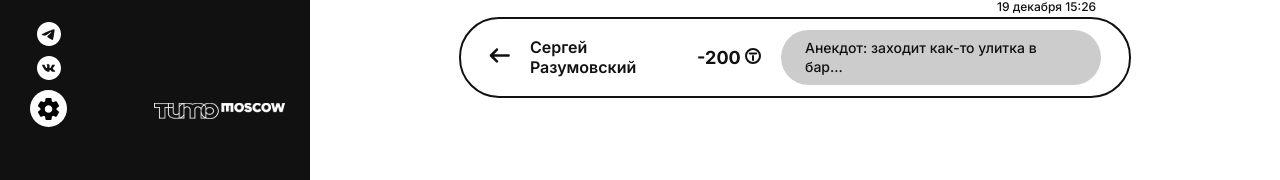
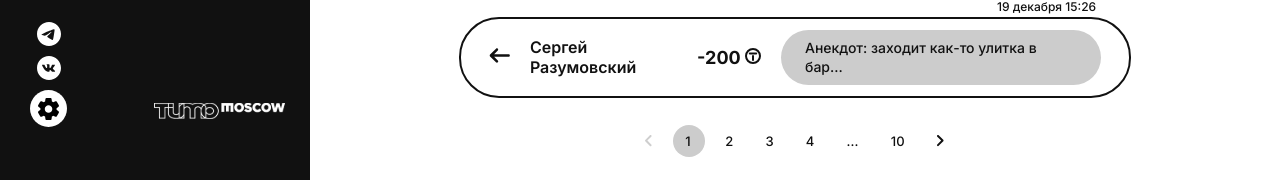
Before and after one commit to Kudryashova-Nastya/Gamification_frontend, a React (Create React App) app: page /student in a window 1280 px wide. Shown: the part 646-826 px from the top of the page. Before the commit the page ends 800 px from the top, so only its background shows below. Built offline with nearby package versions, Linux system fonts and the light colour scheme.

Commit message:
pagination maket

```diff
--- /dev/null
+++ b/src/components/Pagination/Pagination.jsx
@@ -0,0 +1,85 @@
+import React, {useState, useEffect} from 'react';
+import {observer} from "mobx-react";
+import "./pagination.css"
+import LEFT from "../../images/icons/arrow-left.svg"
+import RIGHT from "../../images/icons/arrow-right.svg"
+
+const Pagination = observer(({pages = 10, setCurrentPage}) => {
+
+	//Set number of pages
+	const numberOfPages = []
+	for (let i = 1; i <= pages; i++) {
+		numberOfPages.push(i)
+	}
+
+	// Current active button number
+	const [currentButton, setCurrentButton] = useState(1)
+
+	// Array of buttons what we see on the page
+	const [arrOfCurrButtons, setArrOfCurrButtons] = useState([])
+
+	useEffect(() => {
+		let tempNumberOfPages = [...arrOfCurrButtons]
+
+		let dotsInitial = '...'
+		let dotsLeft = '... '
+		let dotsRight = ' ...'
+
+		if (numberOfPages.length < 6) {
+			tempNumberOfPages = numberOfPages
+		} else if (currentButton >= 1 && currentButton <= 3) {
+			tempNumberOfPages = [1, 2, 3, 4, dotsInitial, numberOfPages.length]
+		} else if (currentButton === 4) {
+			const sliced = numberOfPages.slice(0, 5)
+			tempNumberOfPages = [...sliced, dotsInitial, numberOfPages.length]
+		} else if (currentButton > 4 && currentButton < numberOfPages.length - 2) {               // from 5 to 8 -> (10 - 2)
+			const sliced1 = numberOfPages.slice(currentButton - 2, currentButton)                 // sliced1 (5-2, 5) -> [4,5]
+			const sliced2 = numberOfPages.slice(currentButton, currentButton + 1)                 // sliced1 (5, 5+1) -> [6]
+			tempNumberOfPages = ([1, dotsLeft, ...sliced1, ...sliced2, dotsRight, numberOfPages.length]) // [1, '...', 4, 5, 6, '...', 10]
+		} else if (currentButton > numberOfPages.length - 3) {                 // > 7
+			const sliced = numberOfPages.slice(numberOfPages.length - 4)       // slice(10-4)
+			tempNumberOfPages = ([1, dotsLeft, ...sliced])
+		} else if (currentButton === dotsInitial) {
+			setCurrentButton(arrOfCurrButtons[arrOfCurrButtons.length - 3] + 1)
+		} else if (currentButton === dotsRight) {
+			setCurrentButton(arrOfCurrButtons[3] + 2)
+		} else if (currentButton === dotsLeft) {
+			setCurrentButton(arrOfCurrButtons[3] - 2)
+		}
+
+		setArrOfCurrButtons(tempNumberOfPages)
+		setCurrentPage(currentButton)
+	}, [currentButton])
+
+
+	return (
+		<div className="pagination-container">
+			<span
+				className={`${currentButton === 1 ? 'disabled' : ''}`}
+				onClick={() => setCurrentButton(prev => prev <= 1 ? prev : prev - 1)}
+			>
+				<img src={LEFT} alt="prev"/>
+			</span>
+
+			{arrOfCurrButtons.map(((item, index) => {
+				return <span
+					key={index}
+					className={`${currentButton === item ? 'active' : ''}`}
+					onClick={() => setCurrentButton(item)}
+				>
+					{item}
+				</span>
+			}))}
+
+			<span
+				className={`${currentButton === numberOfPages.length ? 'disabled' : ''}`}
+				onClick={() => setCurrentButton(prev => prev >= numberOfPages.length ? prev : prev + 1)}
+			>
+				<img src={RIGHT} alt="next"/>
+			</span>
+		</div>
+	);
+})
+
+
+export default Pagination
--- /dev/null
+++ b/src/components/Pagination/pagination.css
@@ -0,0 +1,39 @@
+.pagination-container {
+    display: flex;
+    justify-content: center;
+    align-items: center;
+    width: 100%;
+    font-weight: 500;
+    font-size: 15px;
+    margin-top: 27px;
+}
+
+.pagination-container span {
+    padding: 0 12px;
+    height: 32px;
+    text-align: center;
+    margin: auto 4px;
+    color: #111111;
+    display: flex;
+    box-sizing: border-box;
+    align-items: center;
+    letter-spacing: 0.01071em;
+    border-radius: 16px;
+    line-height: 1.43;
+    font-size: 13px;
+    min-width: 32px;
+    cursor: pointer;
+
+}
+
+.pagination-container span.active {
+    background-color: #CCCCCC;
+}
+
+.pagination-container span.disabled {
+    opacity: 0.2;
+}
+
+.pagination-container span:hover:not(.active) {
+    background-color: rgb(238, 238, 238);
+}
--- a/src/components/Profile/Profile.jsx
+++ b/src/components/Profile/Profile.jsx
@@ -1,17 +1,14 @@
-import React from "react";
+import React, {useState} from "react";
 import '../base.css';
 import './style.css'
 import EDIT from '../../images/icons/edit.svg'
 import LINK from '../../images/icons/link.svg'
 import MAINTUCOIN from '../../images/icons/black-tucoin18.svg'
-import TUCOIN from '../../images/icons/black-tucoin16.svg'
 import TELEGRAM from '../../images/icons/telegram-black.svg'
 import MAIL from '../../images/icons/mail.svg'
 import PORTFOLIO from '../../images/icons/portfolio.svg'
 import ACHI from '../../images/icons/achi16.svg'
 import SEND from '../../images/icons/send.svg'
-import ARROWTO from '../../images/icons/arrow-to.svg'
-import ARROWFROM from '../../images/icons/arrow-from.svg'
 import D3 from '../../images/directions/3D.svg'
 import Animation from '../../images/directions/Анимация.svg'
 import Game from '../../images/directions/Геймдев.svg'
@@ -19,8 +16,36 @@ import Dis from '../../images/directions/Дизайн.svg'
 import StudentProfileStore from "../../store/StudentProfileStore";
 import {EditModalWindow} from "./EditModalWindow/EditModalWindow";
 import {observer} from "mobx-react";
+import StudentTransactions from "./StudentTransactions/StudentTransactions";
+import Pagination from "../Pagination/Pagination";
 
 const Profile = observer(() => {
+
+	const [posts, setPosts] = useState([])
+	// const [loading, setLoading] = useState(false)
+	const [currentPage, setCurrentPage] = useState(1)
+	const [postsPerPage] = useState(10)
+
+	// useEffect(() => {
+	// 	const fetchPosts = async () => {
+	// 		setLoading(true)
+	// 		// const res = await axios.get('https://jsonplaceholder.typicode.com/posts')
+	// 		// setPosts(res.data)
+	// 		setLoading(false)
+	// 	}
+	//
+	// 	fetchPosts().then()
+	// }, [])
+
+	// if (loading && posts.length === 0) {
+	// 	return <h2>Loading...</h2>
+	// }
+
+	//Get current posts
+	// const indexOfLastPost = currentPage * postsPerPage;
+	// const indexOfFirstPost = indexOfLastPost - postsPerPage;
+	// const currentPosts = posts.slice(indexOfFirstPost, indexOfLastPost)
+	// const howManyPages = Math.ceil(posts.length/postsPerPage)
 
 	return (
 		<div className="profile-container">
@@ -85,33 +110,8 @@ const Profile = observer(() => {
 				<button className="button">Перевести <img className="send button-icon" alt="перевод" src={SEND}/></button>
 			</div>
 			<hr color="#CCCCCC" size="4"/>
-			<div className="transaction-block">
-				<div className="datetime">20 декабря 12:20</div>
-				<div className="transaction">
-					<div className="groups">
-						<div className="ico"><img alt="arrow" src={ARROWTO}/></div>
-						<div className="sender">Петя Пимашков</div>
-					</div>
-					<div className="groups">
-						<div className="count">+20 <img alt="tucoin" src={TUCOIN}/></div>
-						<div className="message">На прокачку)</div>
-					</div>
-				</div>
-			</div>
-
-			<div className="transaction-block">
-				<div className="datetime">19 декабря 15:26</div>
-				<div className="transaction">
-					<div className="groups">
-						<div className="ico"><img alt="arrow" src={ARROWFROM}/></div>
-						<div className="sender">Сергей Разумовский</div>
-					</div>
-					<div className="groups">
-						<div className="count">-200 <img alt="tucoin" src={TUCOIN}/></div>
-						<div className="message">Анекдот: заходит как-то улитка в бар...</div>
-					</div>
-				</div>
-			</div>
+			<StudentTransactions/>
+			<Pagination pages = {10} setCurrentPage={setCurrentPage}/>
 			{StudentProfileStore.modalEditVisible ? <EditModalWindow/> : null}
 		</div>
 	);
--- /dev/null
+++ b/src/components/Profile/StudentTransactions/StudentTransactions.jsx
@@ -0,0 +1,49 @@
+import React from "react";
+import '../../base.css';
+import '../style.css'
+import TUCOIN from '../../../images/icons/black-tucoin16.svg'
+import ARROWTO from '../../../images/icons/arrow-to.svg'
+import ARROWFROM from '../../../images/icons/arrow-from.svg'
+import {observer} from "mobx-react";
+
+const StudentTransactions = observer(() => {
+
+	return (
+		<>
+			<div className="transaction-block">
+				{/*<ul className="list-group my-4">*/}
+				{/*	{posts.map((post, index) => {*/}
+				{/*		return (<li key={index} className="list-group-item">{post.title}</li>)*/}
+				{/*	})}*/}
+				{/*</ul>*/}
+				<div className="datetime">20 декабря 12:20</div>
+				<div className="transaction">
+					<div className="groups">
+						<div className="ico"><img alt="arrow" src={ARROWTO}/></div>
+						<div className="sender">Петя Пимашков</div>
+					</div>
+					<div className="groups">
+						<div className="count">+20 <img alt="tucoin" src={TUCOIN}/></div>
+						<div className="message">На прокачку)</div>
+					</div>
+				</div>
+			</div>
+
+			<div className="transaction-block">
+				<div className="datetime">19 декабря 15:26</div>
+				<div className="transaction">
+					<div className="groups">
+						<div className="ico"><img alt="arrow" src={ARROWFROM}/></div>
+						<div className="sender">Сергей Разумовский</div>
+					</div>
+					<div className="groups">
+						<div className="count">-200 <img alt="tucoin" src={TUCOIN}/></div>
+						<div className="message">Анекдот: заходит как-то улитка в бар...</div>
+					</div>
+				</div>
+			</div>
+		</>
+	);
+});
+
+export default StudentTransactions;
```
Also changed, not shown: src/images/icons/arrow-left.svg (added), src/images/icons/arrow-right.svg (added).
